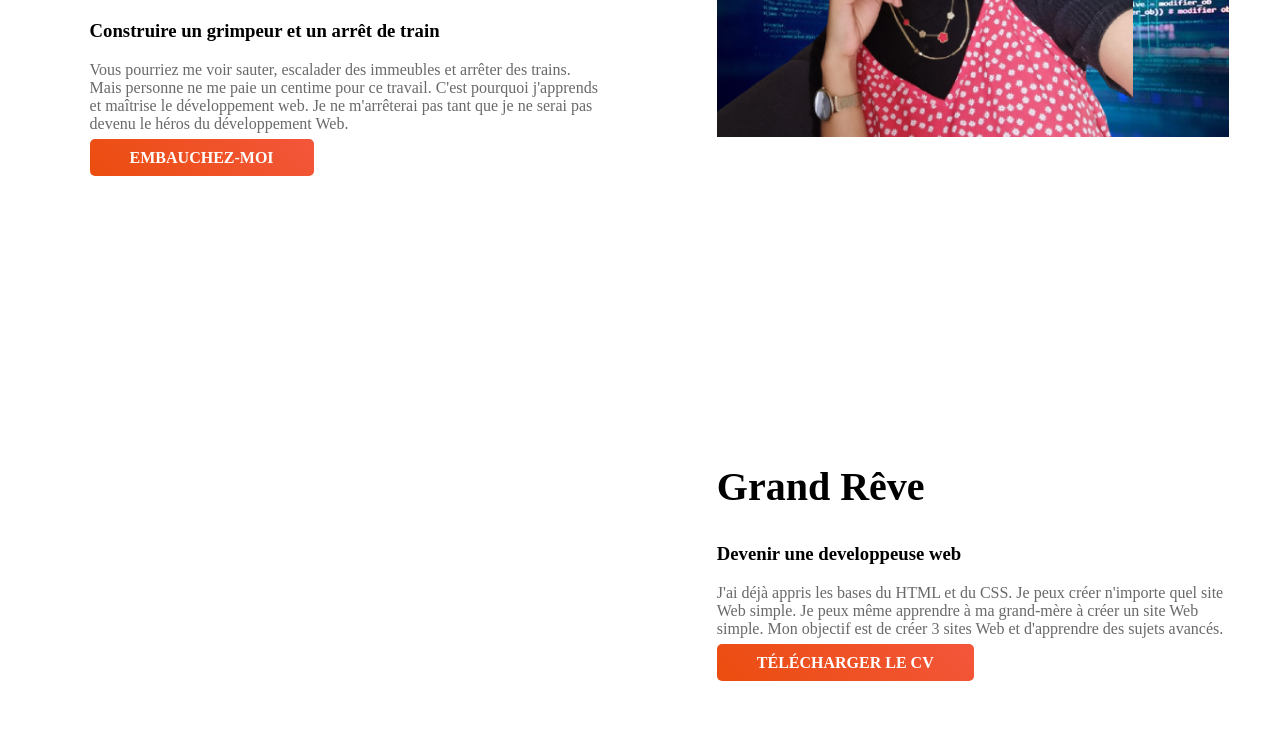
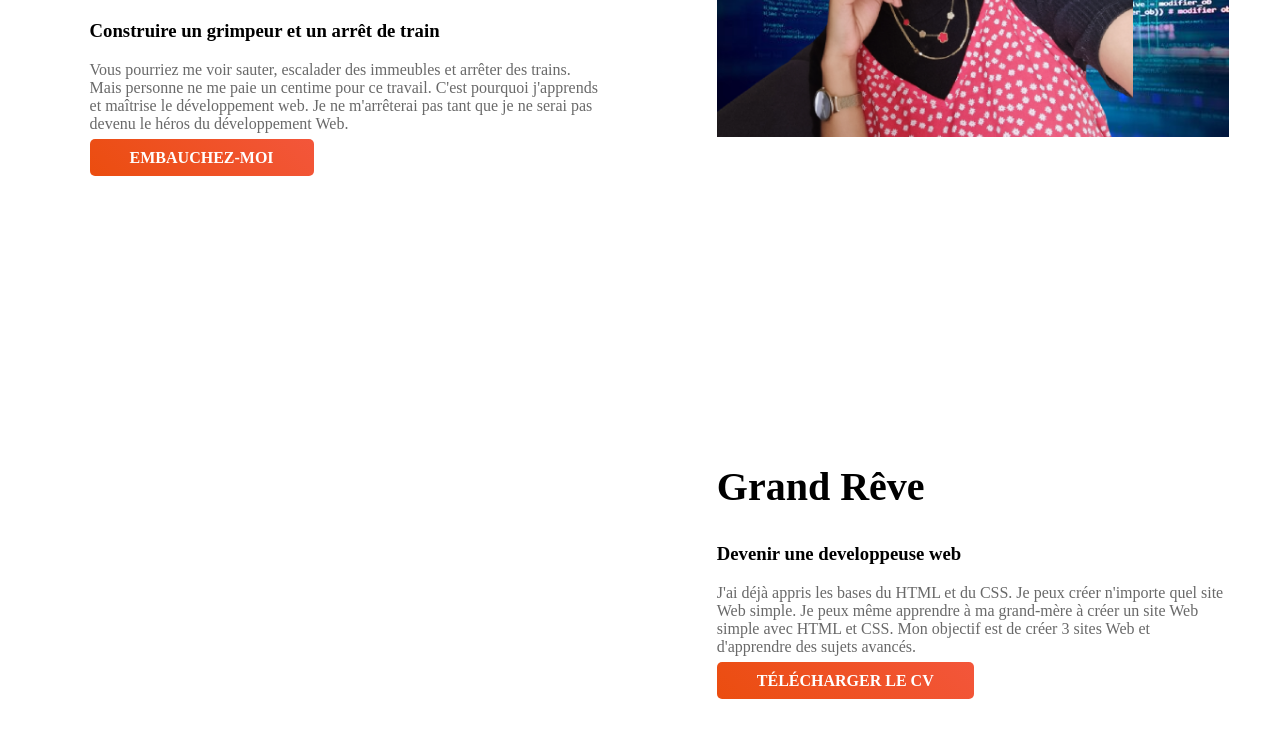
Before and after one commit to sultana-parvin/My-web-repo, a plain HTML site: page index.html in a window 1280 px wide. Shown: the part 246-984 px from the top of the page. Drawn offline with Linux system fonts and the light colour scheme; a web font is replaced by a local one.

Commit message:
Update index.html

```diff
--- a/index.html
+++ b/index.html
@@ -30,7 +30,7 @@
         <div class="half-width">
             <h2>Grand Rêve</h2>
             <h3>Devenir une developpeuse web</h3>
-            <p>J'ai déjà appris les bases du HTML et du CSS. Je peux créer n'importe quel site Web simple. Je peux même apprendre à ma grand-mère à créer un site Web simple. Mon objectif est de créer 3 sites Web et d'apprendre des sujets avancés.</p>
+            <p>J'ai déjà appris les bases du HTML et du CSS. Je peux créer n'importe quel site Web simple. Je peux même apprendre à ma grand-mère à créer un site Web simple avec HTML et CSS. Mon objectif est de créer 3 sites Web et d'apprendre des sujets avancés.</p>
             <a class="anchor-button" href="">TÉLÉCHARGER LE CV</a>
         </div>
 
```
